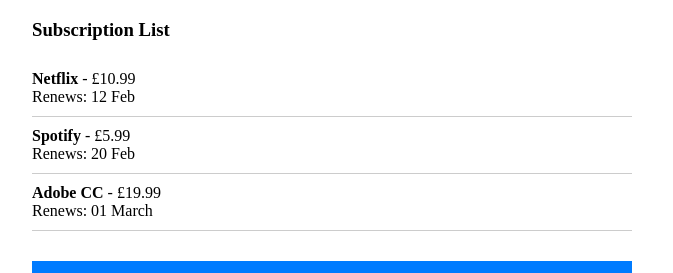
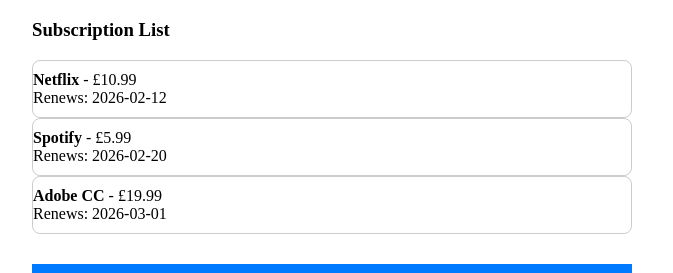
Before and after one commit to Hwane14/sub-track, a React app in the folder frontend/: page /dashboard in a window 1280 px wide. Shown: the part 239-512 px from the top of the page, without its empty margins (308-981 px from the left). Built offline with nearby package versions, Linux system fonts and the light colour scheme; the HTML template or start-up script is replaced by a standard one.

Commit message:
- Make subscription cards clickable and navigate to Edit page - Render subscription list using map()

```diff
--- a/frontend/src/App.jsx
+++ b/frontend/src/App.jsx
@@ -12,7 +12,7 @@
       <Route path="/" element={<Login />} />
       <Route path="/dashboard" element={<Dashboard />} />
       <Route path="/add" element={<AddSubscription />} />
-      <Route path="/edit" element={<EditSubscription />} />
+      <Route path="/edit/:id" element={<EditSubscription />} />
       <Route path="/notifications" element={<Notifications />} />
     </Routes>
   );
--- a/frontend/src/components/SubscriptionCard.jsx
+++ b/frontend/src/components/SubscriptionCard.jsx
@@ -1,9 +1,18 @@
 // Reusable UI component for displaying a single subscripiton entry
-function SubscriptionCard({ name, price, renewDate }) {
+function SubscriptionCard({ name, cost, renewalDate, onClick }) {
     return (
-        <div style={{ padding: "10px 0", borderBottom: "1px solid #ccc" }}>
-            <strong>{name}</strong> - £{price}
-            <div>Renews: {renewDate}</div>
+        <div
+        onClick={onClick}
+        style={{
+            padding: "10px 0",
+            border: "1px solid #ccc",
+            borderRadius: "8px",
+            cursor: "pointer",
+            background: "white"
+        }}
+        >
+            <strong>{name}</strong> - £{cost}
+            <div>Renews: {renewalDate}</div>
         </div>
     );
 }
--- a/frontend/src/pages/Dashboard.jsx
+++ b/frontend/src/pages/Dashboard.jsx
@@ -3,6 +3,34 @@
 
 function Dashboard() {
     const navigate = useNavigate(); // enables navigation to other pages
+
+    // Mock subscription data
+    const subscriptions = [
+        {
+            id: 1,
+            name: "Netflix",
+            cost: "10.99",
+            renewalDate: "2026-02-12",
+            category: "entertainment",
+            status: "essential"
+        },
+        {
+            id: 2,
+            name: "Spotify",
+            cost: "5.99",
+            renewalDate: "2026-02-20",
+            category: "entertainment",
+            status: "optional"
+        },
+        {
+            id: 3,
+            name: "Adobe CC",
+            cost: "19.99",
+            renewalDate: "2026-03-01",
+            category: "education",
+            status: "unused"
+        }
+    ]
 
     return (
         <div style={{ maxWidth: "600px", margin: "40px auto", padding: "20px" }}>
@@ -53,9 +81,15 @@
                 <h3>Subscription List</h3>
 
                 <div style={{ marginTop: "10px"}}>
-                    <SubscriptionCard name="Netflix" price="10.99" renewDate="12 Feb" />
-                    <SubscriptionCard name="Spotify" price="5.99" renewDate="20 Feb" />
-                    <SubscriptionCard name="Adobe CC" price="19.99" renewDate="01 March" />
+                    {subscriptions.map((sub) => (
+                        <SubscriptionCard
+                        key={sub.id}
+                        name={sub.name}
+                        cost={sub.cost}
+                        renewalDate={sub.renewalDate}
+                        onClick={() => navigate(`/edit/${sub.id}`)}
+                        />
+                    ))}
                 </div>
             </section>
 
```
